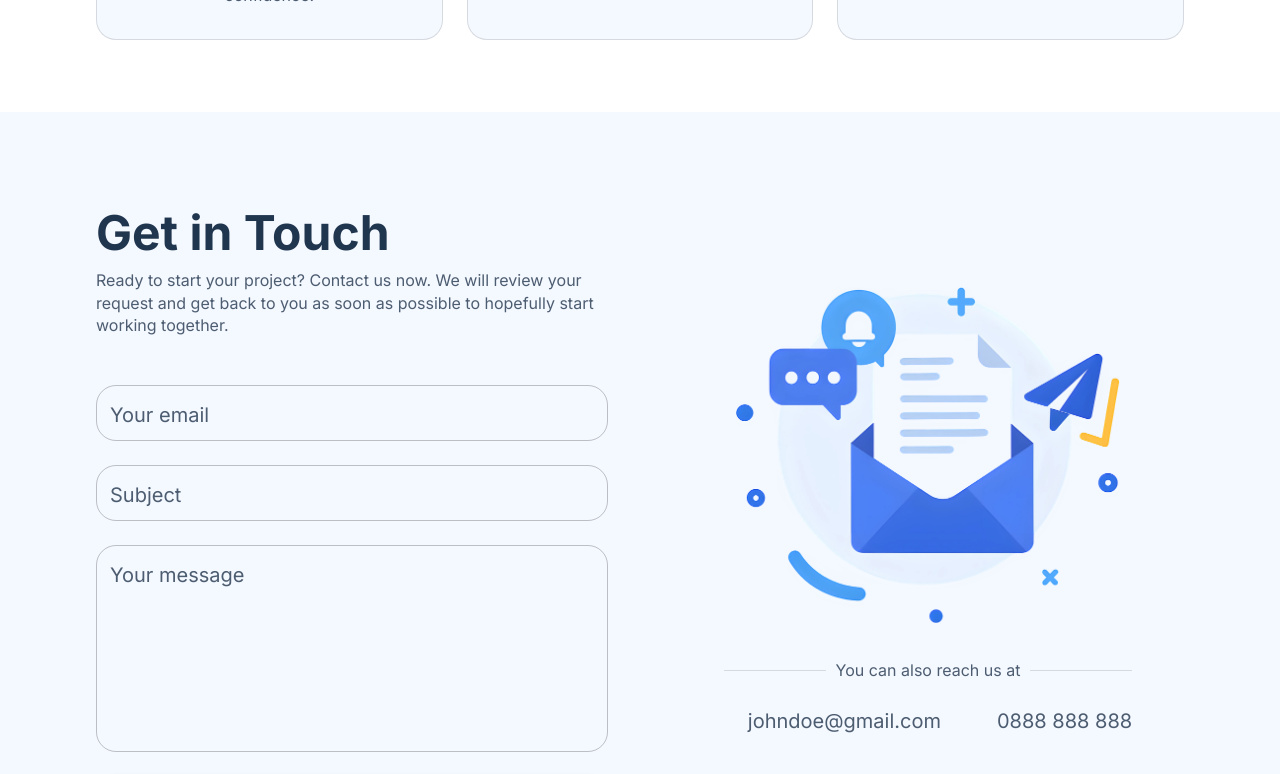
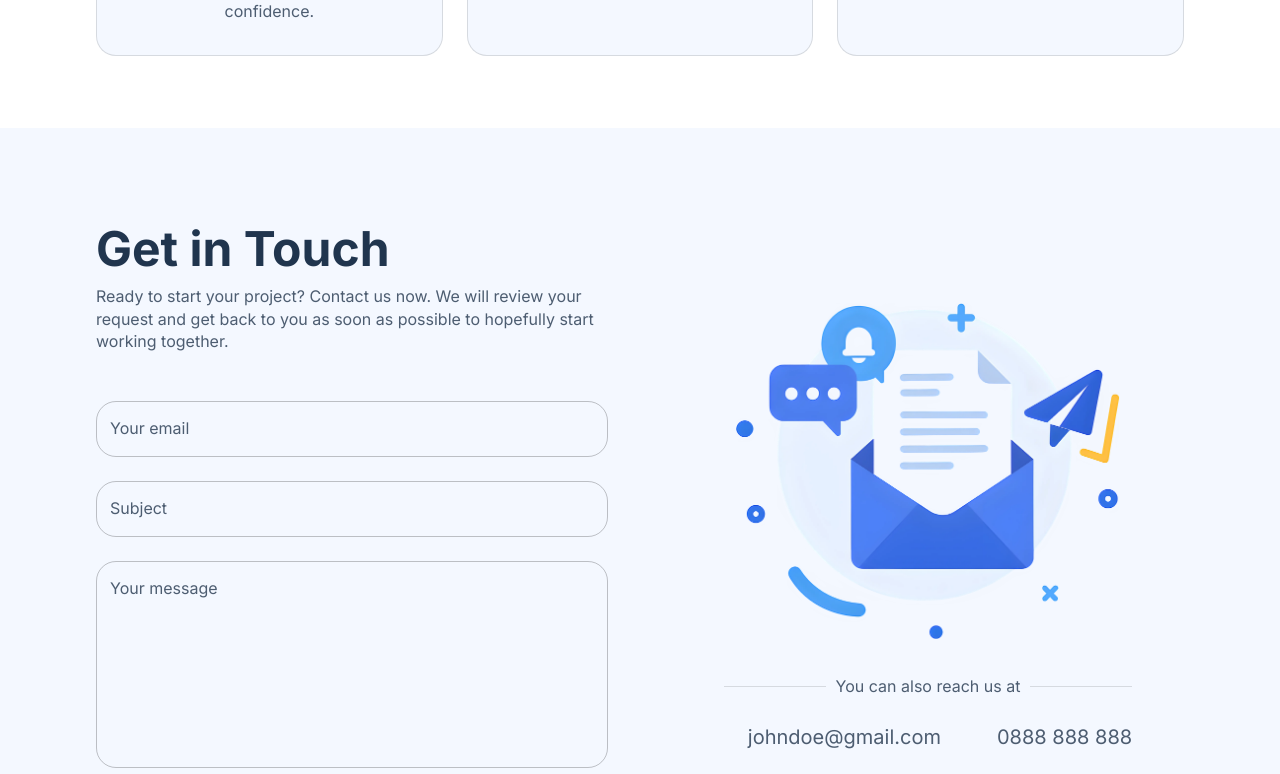
Before and after one commit to nefara-bg/Nefara-Web, a React (Vite) app in the folder client/: page /en in a window 1280 px wide. Shown: the part 1893-2667 px from the top of the page. Built offline with nearby package versions, Linux system fonts and the light colour scheme; some icons are missing.

Commit message:
Fix input labels

```diff
--- a/client/src/pages/Home/components/Services/Services.jsx
+++ b/client/src/pages/Home/components/Services/Services.jsx
@@ -1,4 +1,4 @@
-import { Grid, Typography } from "@mui/material"
+import { Divider, Grid, Typography } from "@mui/material"
 import ServiceCard from "./components/ServiceCard"
 import web from "../../../../img/web.webp"
 import mobile from "../../../../img/mobile.webp"
@@ -57,7 +57,7 @@ const Services = () => {
     return (
         <FadeInSection>
             <HomeContainer id="services">
-                <Typography variant="h3" textAlign={"center"} mb={4} color="neutral.main">{t("services.title")}</Typography>
+                <Typography variant="h3" textAlign={"center"} mb={6} color="neutral.main">{t("services.title")}</Typography>
 
                 <Grid container spacing={{ xs: 4, sm: 8, md: 4, lg: 8 }}>
                     {
--- a/client/src/theme/theme.js
+++ b/client/src/theme/theme.js
@@ -51,6 +51,16 @@ export const theme = createTheme({
                     textTransform: "none"
                 }
             }
+        },
+        MuiInputLabel: {
+            styleOverrides: {
+                root: {
+                    fontSize: "16px"
+                },
+                shrink: {
+                    fontSize: "20px"
+                }
+            }
         }
     }
 })
```
